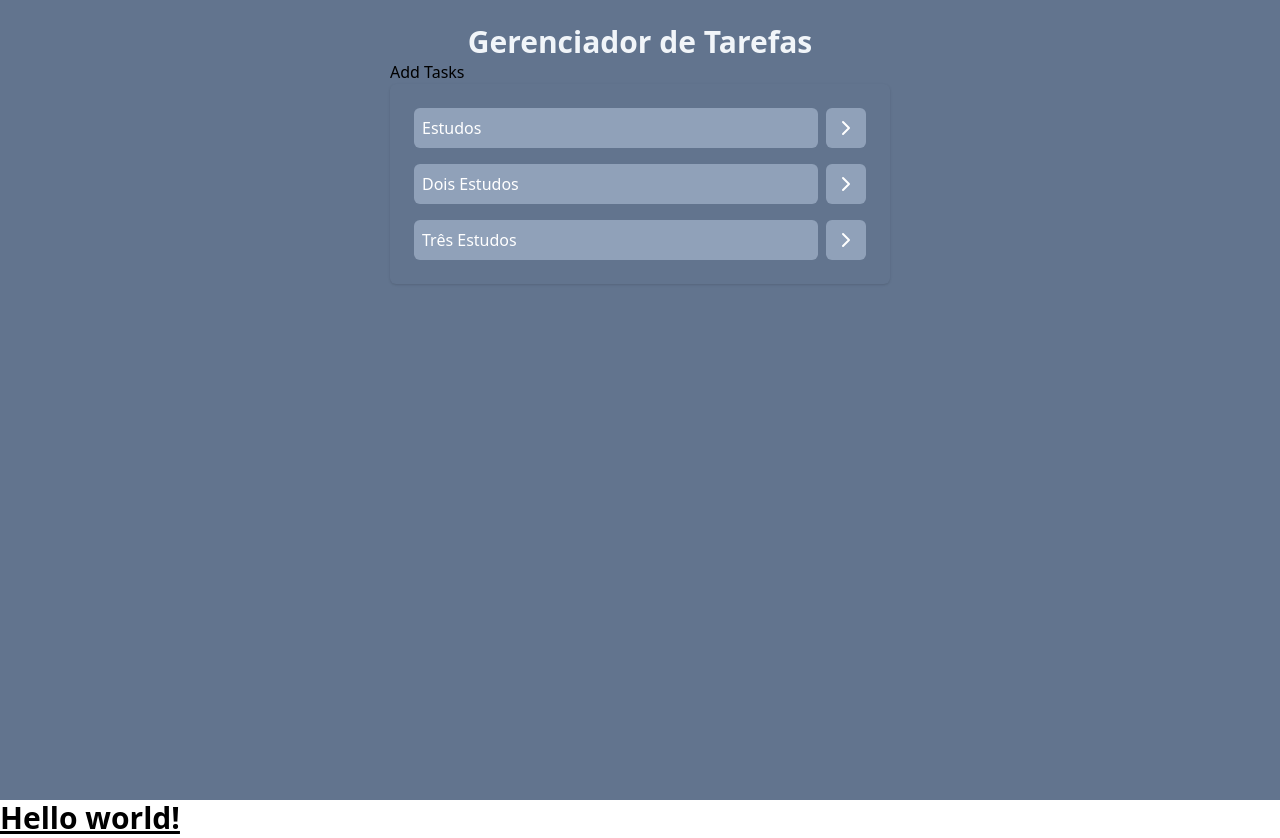
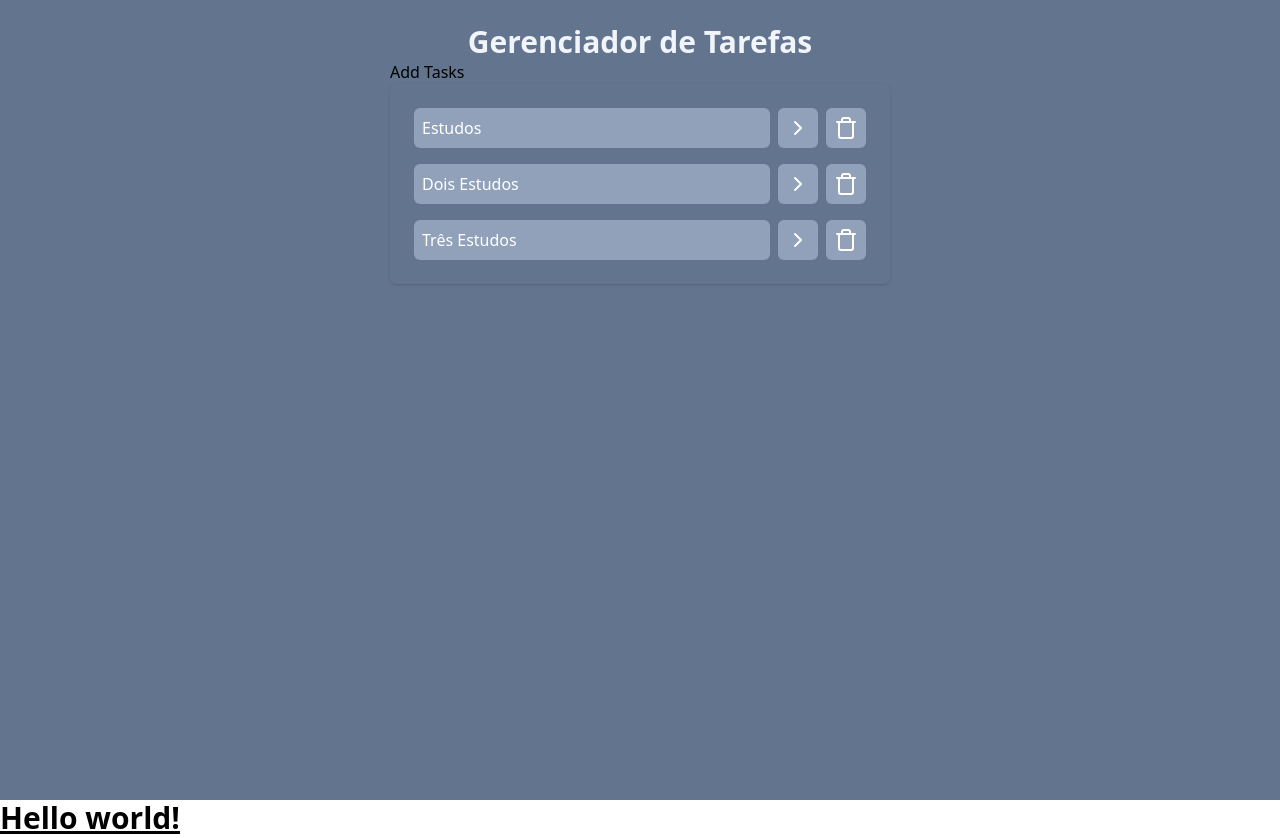
Before and after one commit to mhenriquecode/ReactTasks, a React (Vite) app: page / in a window 1280 px wide. Built offline with nearby package versions, Linux system fonts and the light colour scheme.

Commit message:
feat: Implemanting onDeleteTaskClick button

```diff
--- a/src/App.jsx
+++ b/src/App.jsx
@@ -36,6 +36,11 @@
     setTasks(newTasks);
   }
 
+  function onDeleteTaskClick(taskId) {
+    const newTasks = tasks.filter((task) => task.id != taskId);
+    setTasks(newTasks);
+  }
+
   return (
     <div className="w-screen h-screen bg-slate-500 flex justify-center p-6">
       <div className="w-[500px]">
@@ -43,7 +48,11 @@
           Gerenciador de Tarefas
         </h1>
         <AddTask />
-        <Tasks tasks={tasks} onTaskClick={onTaskClick} />
+        <Tasks
+          tasks={tasks}
+          onTaskClick={onTaskClick}
+          onDeleteTaskClick={onDeleteTaskClick}
+        />
       </div>
     </div>
   );
--- a/src/components/Tasks.jsx
+++ b/src/components/Tasks.jsx
@@ -17,6 +17,12 @@
           <button className="bg-slate-400 p-2 rounded-md text-white">
             <ChevronRightIcon />
           </button>
+          <button
+            onClick={() => props.onDeleteTaskClick(task.id)}
+            className="bg-slate-400 p-2 rounded-md text-white"
+          >
+            <TrashIcon />
+          </button>
         </li>
       ))}
     </ul>
```
